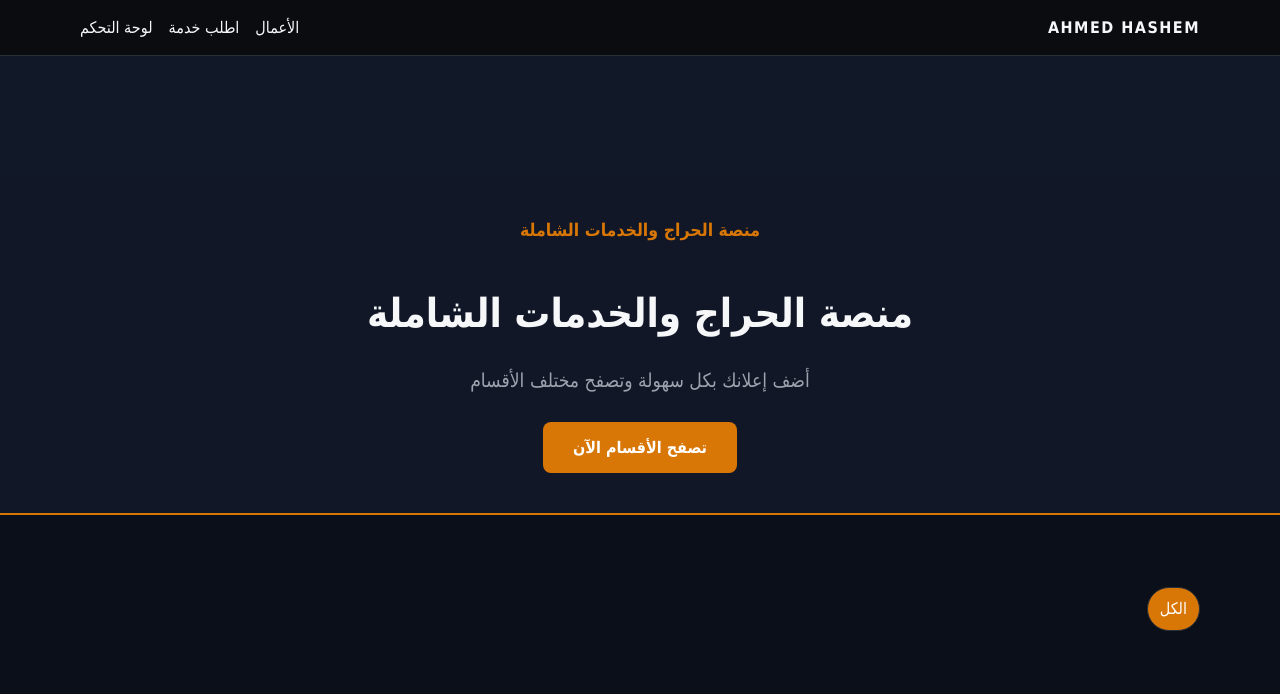
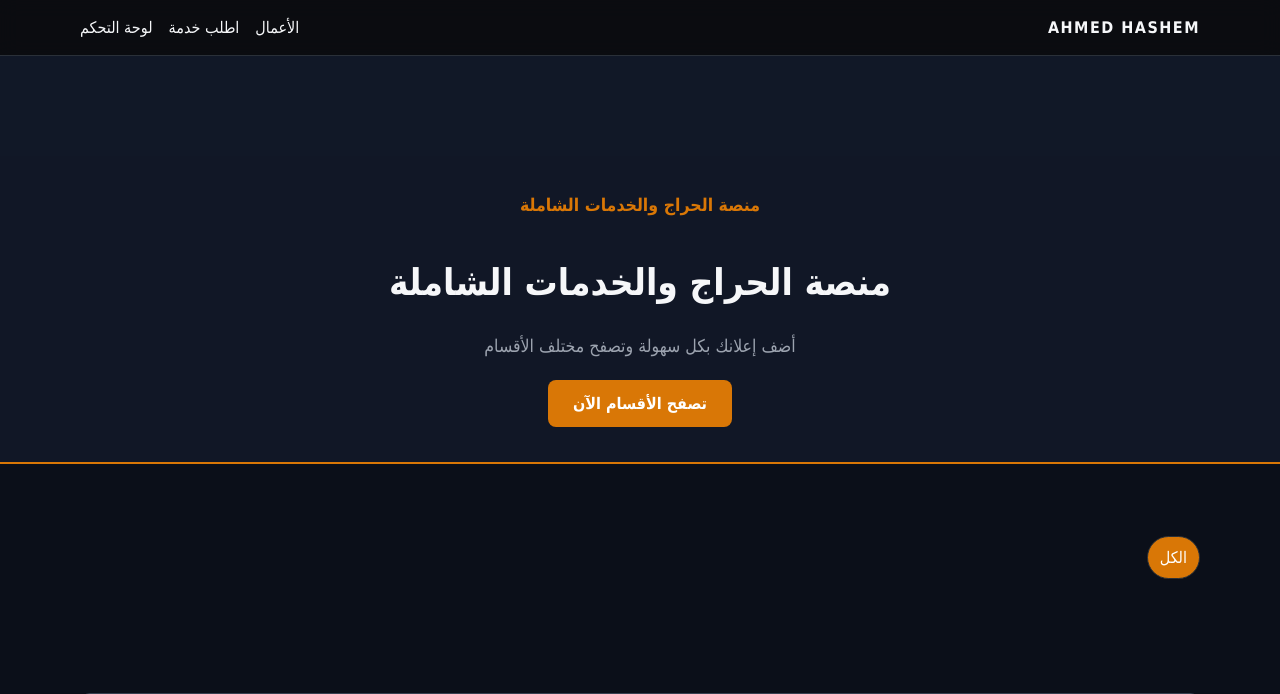
Before and after one commit to hashem153496-prog/ahmed-store, a Flask app: page / in a window 1280 px wide. Shown: the top 694 px of the page. Run offline with Flask 3, Linux system fonts and the light colour scheme; data that the repository does not hold is empty.

Commit message:
Update index.html

```diff
--- a/templates/index.html
+++ b/templates/index.html
@@ -12,7 +12,7 @@
         {% else %}
         background: #111827;
         {% endif %}
-        padding: 60px 20px;
+        padding: 50px 20px;
         text-align: center;
     }
     .filters a.active, .btn {
@@ -25,18 +25,18 @@
 <header class="hero">
     <div class="wrap">
         {% if config.profile_image %}
-        <img src="{{ config.profile_image }}" alt="صورة شخصية" style="width: 90px; height: 90px; border-radius: 50%; object-fit: cover; border: 3px solid {{ config.primary_color }}; margin-bottom: 15px; box-shadow: 0 4px 10px rgba(0,0,0,0.3);">
+        <img src="{{ config.profile_image }}" alt="صورة شخصية" style="width: 90px; height: 90px; border-radius: 50%; object-fit: cover; border: 3px solid {{ config.primary_color }}; margin-bottom: 10px; box-shadow: 0 4px 10px rgba(0,0,0,0.3);">
         {% endif %}
     </div>
 </header>
 
 <!-- قسم النصوص والعناوين المستقل بوضوح تحت الغلاف -->
-<section style="background: rgba(17, 24, 39, 0.95); padding: 40px 20px; text-align: center; border-bottom: 2px solid {{ config.primary_color }}; margin-bottom: 30px;">
+<section style="background: rgba(17, 24, 39, 0.95); padding: 35px 20px; text-align: center; border-bottom: 2px solid {{ config.primary_color }}; margin-bottom: 30px;">
     <div class="wrap" style="max-width: 800px; margin: 0 auto;">
-        <span style="color: {{ config.primary_color }}; font-weight: bold; font-size: 1.1rem; display: block; margin-bottom: 10px;">منصة الحراج والخدمات الشاملة</span>
-        <h1 style="font-size: 2.5rem; margin-bottom: 15px; color: {{ config.text_color }};">{{ config.main_title }}</h1>
-        <p style="font-size: 1.2rem; color: #9ca3af; margin-bottom: 25px; line-height: 1.6;">{{ config.subtitle }}</p>
-        <a class="btn" href="#portfolio" style="padding: 12px 30px; border-radius: 8px; text-decoration: none; font-weight: bold; display: inline-block;">تصفح الأقسام الآن</a>
+        <span style="color: {{ config.primary_color }}; font-weight: bold; font-size: 1.1rem; display: block; margin-bottom: 8px;">منصة الحراج والخدمات الشاملة</span>
+        <h1 style="font-size: 2.3rem; margin-bottom: 12px; color: {{ config.text_color }};">{{ config.main_title }}</h1>
+        <p style="font-size: 1.1rem; color: #9ca3af; margin-bottom: 20px; line-height: 1.6;">{{ config.subtitle }}</p>
+        <a class="btn" href="#portfolio" style="padding: 10px 25px; border-radius: 8px; text-decoration: none; font-weight: bold; display: inline-block;">تصفح الأقسام الآن</a>
     </div>
 </section>
 
```
